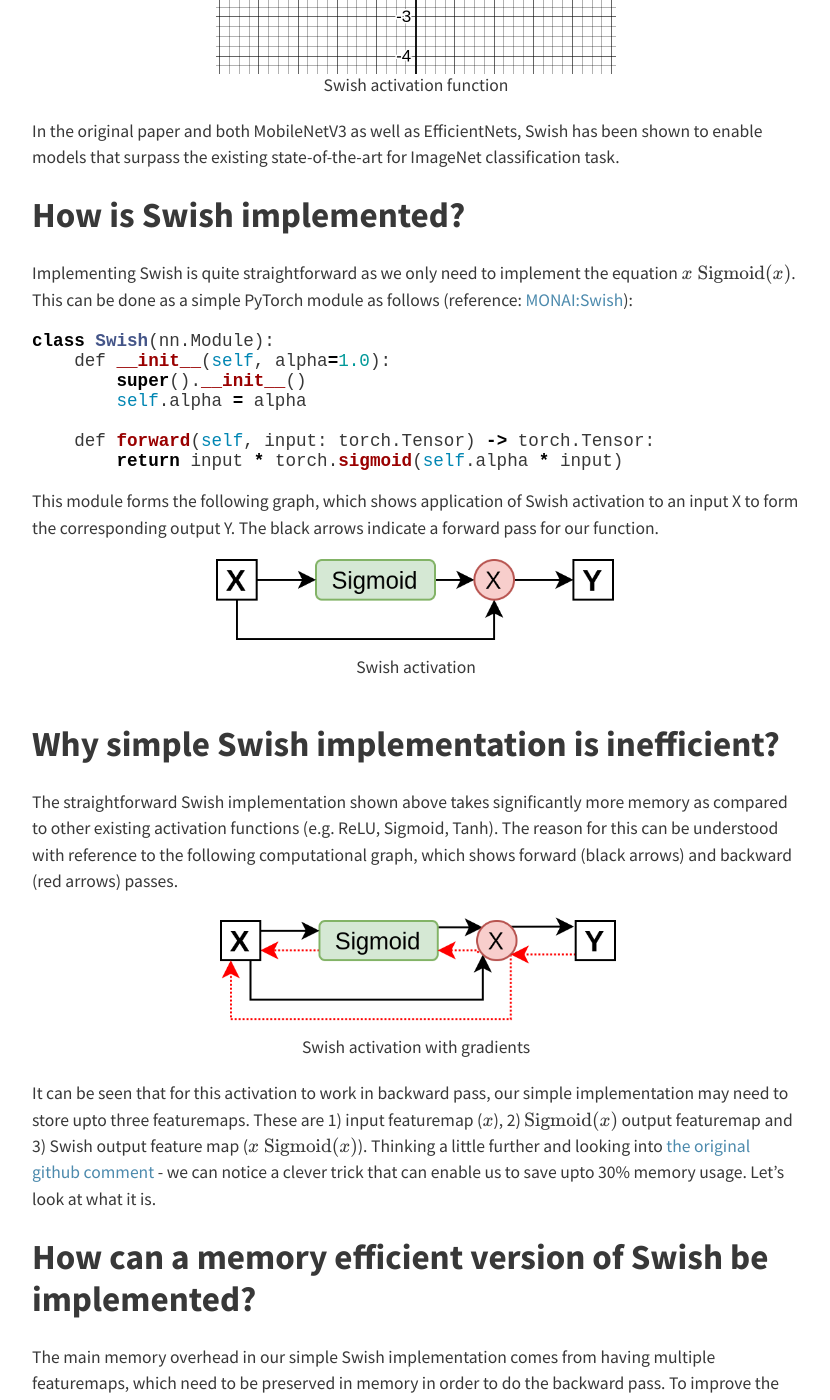
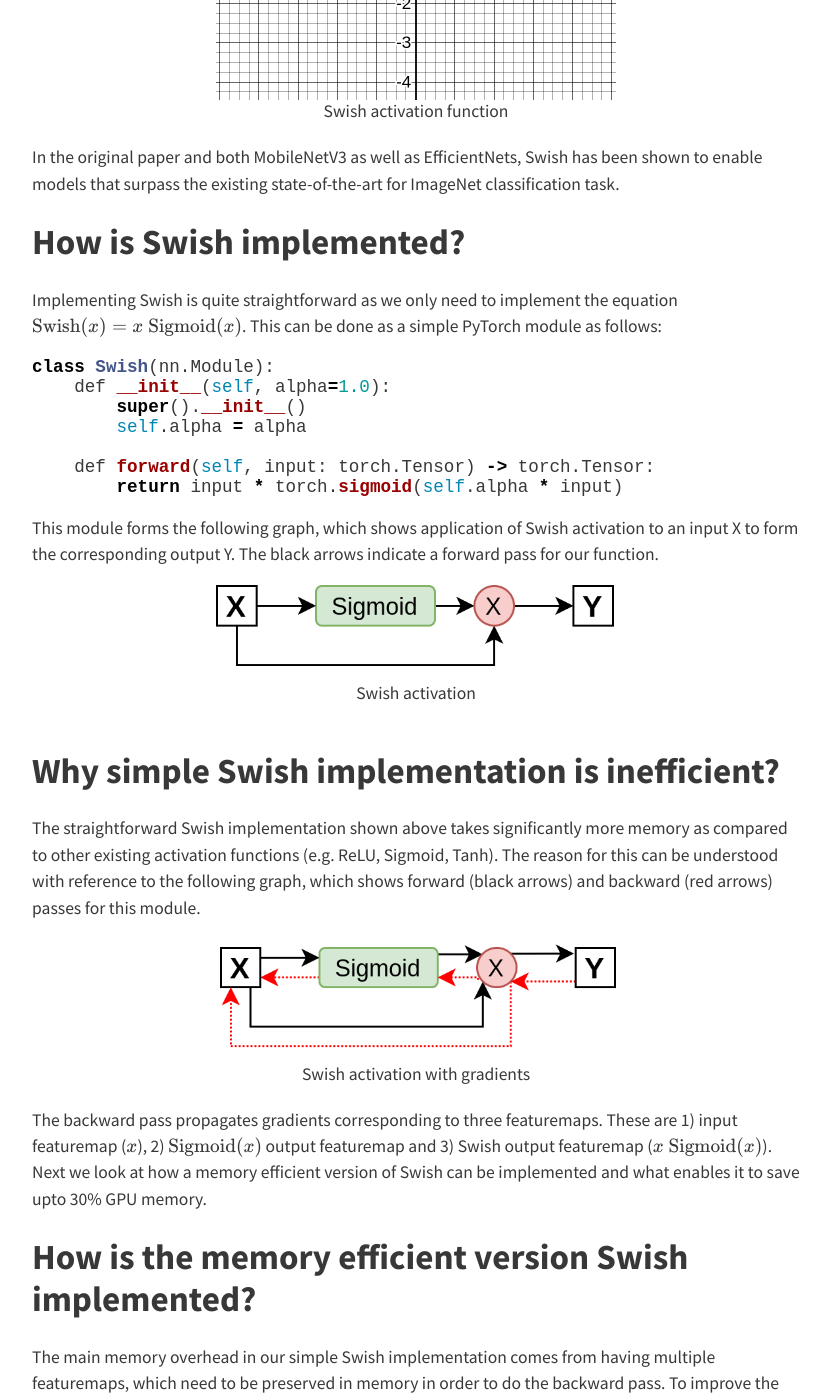
Before and after one commit to adeeplearner/adeeplearner.github.io, a Jekyll site: the page built from _posts/2021-05-17-memory-efficient-swish.md, in a window 1280 px wide and 1400 px high, scrolled down 1645 px. Shown: the whole window, without its empty margins (224-1054 px from the left). Built offline with Jekyll 4.4.1, drawn with Linux system fonts in a browser that asks for light colours; nearby versions of some CDN libraries; formulas are drawn with MathJax 3; comment, search, counter and statistics services are not loaded; some of the changed text lies outside the part shown.

Commit message:
fix typos, update text
Signed-off-by: masadcv <muhammad.asad@kcl.ac.uk>

```diff
--- a/_posts/2021-05-17-memory-efficient-swish.md
+++ b/_posts/2021-05-17-memory-efficient-swish.md
@@ -1,31 +1,32 @@
 ---
 layout: post
 mathjax: true
-title: Notes on Memory Efficient Swish
+title: My notes on Memory Efficient Swish
 
 # optional stuff
 tags: [machine learning, activation, efficiency, neural networks]
 feature-img: "assets/img/banner_sky2.png"
 ---
 
-Recently, while implementing EfficientNet networks I came across a [github comment](https://github.com/lukemelas/EfficientNet-PyTorch/issues/18#issuecomment-511677853){:target="_blank"} detailing an implementation of Swish activation function that promises saving upto 30% GPU memory usage for EfficientNets. This post is briefly going to touch upon the details of this implementation and explain what makes this simple implementation save such a significant amount of memory.
+Recently, while implementing EfficientNet networks I came across a [github comment](https://github.com/lukemelas/EfficientNet-PyTorch/issues/18#issuecomment-511677853){:target="_blank"} detailing an implementation of Swish activation function that promises saving upto 30% GPU memory usage for EfficientNets. In this (short) blog post I will briefly go over the details of this implementation and explain what enables this implementation to save GPU memory.
 
 >   More precisely in this post I will cover:
 > - What is a Swish activation function?
 > - How is Swish implemented?
-> - How can a memory efficient version of Swish be implemented?
-> - What really makes this alternate implementation more memory efficient?
-> - How much improvement can be had?
+> - Why simple Swish implementation is inefficient?
+> - How is the memory efficient version Swish implemented?
+> - What makes this implementation save GPU memory?
+> - How much GPU memory is saved?
 
 The content of this post is largely based on [the original github comment](https://github.com/lukemelas/EfficientNet-PyTorch/issues/18#issuecomment-511677853){:target="_blank"}. To benchmark the memory usage, I use EfficientNet implementation from [MONAI](https://github.com/Project-MONAI/MONAI){:target="_blank"}. All codes discussed below are written using current PyTorch release and hence I assume the reader has basic knowledge of how simple modules can be written in PyTorch.
 
-I have written the following code for memory usage reported in this post:
+I have written the following script to report memory usage in this post:
 
 [https://github.com/masadcv/MONAIMemoryEfficientSwish](https://github.com/masadcv/MONAIMemoryEfficientSwish){:target="_blank"}
 
 
 ## What is a Swish activation function?
-First proposed in [paper from Google Brain team](https://arxiv.org/pdf/1710.05941.pdf){:target="_blank"}, Swish is an activation function that is widely employed in recent deep learning models, including [MobileNetV3](https://arxiv.org/pdf/1710.05941.pdf){:target="_blank"} and [EfficientNets](https://arxiv.org/pdf/1905.11946.pdf){:target="_blank"} both of which are from the Goole Brain team. Swish function is defined as:
+First proposed in [paper from Google Brain team](https://arxiv.org/pdf/1710.05941.pdf){:target="_blank"}, Swish is an activation function that has recently been used in deep learning models, including [MobileNetV3](https://arxiv.org/pdf/1710.05941.pdf){:target="_blank"} and [EfficientNets](https://arxiv.org/pdf/1905.11946.pdf){:target="_blank"}. Mathematically, Swish function is defined as:
 
 $$ \text{Swish}(x) = x ~ \text{Sigmoid}(\alpha x) ~~~~\text{for}~ \alpha=1.0 $$
 
@@ -35,7 +36,7 @@
 In the original paper and both MobileNetV3 as well as EfficientNets, Swish has been shown to enable models that surpass the existing state-of-the-art for ImageNet classification task.
 
 ## How is Swish implemented?
-Implementing Swish is quite straightforward as we only need to implement the equation $$ x ~ \text{Sigmoid}(x) $$. This can be done as a simple PyTorch module as follows (reference: [MONAI:Swish](https://github.com/Project-MONAI/MONAI/blob/96cb3cb182e8928779fcbccbf443657cff4b4582/monai/networks/blocks/activation.py#L16){:target="_blank"}):
+Implementing Swish is quite straightforward as we only need to implement the equation $$ \text{Swish}(x) = x ~ \text{Sigmoid}(x) $$. This can be done as a simple PyTorch module as follows:
 
 {% highlight js %}
 class Swish(nn.Module):
@@ -53,16 +54,16 @@
 {% include image.html src="/assets/blog/memoryeffswish/swish_drawings-NSwish.png" alt="Swish activation" caption="Swish activation" width=400 %}
 
 ## Why simple Swish implementation is inefficient?
-The straightforward Swish implementation shown above takes significantly more memory as compared to other existing activation functions (e.g. ReLU, Sigmoid, Tanh). The reason for this can be understood with reference to the following computational graph, which shows forward (black arrows) and backward (red arrows) passes.
+The straightforward Swish implementation shown above takes significantly more memory as compared to other existing activation functions (e.g. ReLU, Sigmoid, Tanh). The reason for this can be understood with reference to the following graph, which shows forward (black arrows) and backward (red arrows) passes for this module.
 
 {% include image.html src="/assets/blog/memoryeffswish/swish_drawings-NSwishGrad.png" alt="Swish activation with gradients" caption="Swish activation with gradients" width=400 %}
 
-It can be seen that for this activation to work in backward pass, our simple implementation may need to store upto three featuremaps. These are 1) input featuremap ($$x$$), 2) $$\text{Sigmoid}(x)$$ output featuremap and 3) Swish output feature map ($$ x ~\text{Sigmoid}(x)$$). Thinking a little further and looking into [the original github comment](https://github.com/lukemelas/EfficientNet-PyTorch/issues/18#issuecomment-511677853){:target="_blank"} - we can notice a clever trick that can enable us to save upto 30% memory usage. Let's look at what it is.
+The backward pass propagates gradients corresponding to three featuremaps. These are 1) input featuremap ($$x$$), 2) $$\text{Sigmoid}(x)$$ output featuremap and 3) Swish output featuremap ($$ x ~\text{Sigmoid}(x)$$). Next we look at how a memory efficient version of Swish can be implemented and what enables it to save upto 30% GPU memory.
+## How is the memory efficient version Swish implemented?
 
-## How can a memory efficient version of Swish be implemented?
 The main memory overhead in our simple Swish implementation comes from having multiple featuremaps, which need to be preserved in memory in order to do the backward pass. To improve the memory efficiency, we would need to reduce this - which is exactly what is achieved with the implementation from [the original github comment](https://github.com/lukemelas/EfficientNet-PyTorch/issues/18#issuecomment-511677853){:target="_blank"}. It implements Swish as a single module, where gradient for only the input ($$x$$) is calculated. This *hides* the intermediate gradients and hence only requires saving input ($$x$$) - resulting in significantly reduced memory requirements.
 
-Let's look at the memory efficient Swish code (reference: [MONAI:MemEffSwish](https://github.com/Project-MONAI/MONAI/blob/96cb3cb182e8928779fcbccbf443657cff4b4582/monai/networks/blocks/activation.py#L46){:target="_blank"}):
+Let's look at the memory efficient Swish code:
 {% highlight js %}
 class SwishImplementation(torch.autograd.Function):
     @staticmethod
@@ -82,26 +83,27 @@
         return SwishImplementation.apply(input)
 {% endhighlight %}
 
-And the updated memory efficient Swish module (notice the gradients only saved at input/output()):
+And the updated memory efficient Swish module:
 
 {% include image.html src="/assets/blog/memoryeffswish/swish_drawings-MemEffSwish.png" alt="Memory efficient Swish activation" caption="Memory efficient Swish activation" width=400 %}
 
-## What really makes this alternate implementation more memory efficient?
-The trick that enables this alternate implementation work, is that only the input featuremap is saved and used for gradient calculation. A minor overhead this has is increasing the computation for backward pass, which is where the complete gradient is worked out and propagated to layer's input. In order to understand how this can be done, let's work out the gradient of Swish:
+
+## What makes this implementation save GPU memory?
+The trick that enables this alternate implementation work, is that only the input featuremap is saved and used for gradient calculation. A minor overhead this has is increasing the computation for backward pass. In order to understand how this can be done, let's work out the gradient of Swish:
 
 Recall that Swish is defined as:
 
 $$ \text{Swish}(x) = x \frac{1}{1+e^{-x}} $$
 
-In order to do backpropagation, we need to work out partial derivative of $$\text{Swish}$$ w.r.t $$x$$, i.e. $$ \frac{\partial S}{\partial x}. This can be achieved with product rule as:
+In order to do backpropagation, we need to work out partial derivative of $$\text{Swish}$$ w.r.t $$x$$, i.e. $$ \frac{\partial ~ \text{Swish}}{\partial x} $$. This can be achieved with product rule as:
 
-$$ \frac{\partial S}{\partial x} =  U \frac{\partial V}{\partial x} + V \frac{\partial U}{\partial x}$$
+$$ \frac{\partial ~ \text{Swish}}{\partial x} =  U \frac{\partial V}{\partial x} + V \frac{\partial U}{\partial x}$$
 
 where $$ U = x $$ and $$ V = \frac{1}{1+e^{-x}} $$.
 
 We can start substituting and simplifying:
 
-$$ \frac{\partial S}{\partial x} = x \frac{\partial (1+e^{-x})^{-1}}{\partial x} + (1+e^{-x})^{-1} (\frac{\partial x}{\partial x}) $$
+$$ \frac{\partial ~ \text{Swish}}{\partial x} = x \frac{\partial (1+e^{-x})^{-1}}{\partial x} + (1+e^{-x})^{-1} (\frac{\partial x}{\partial x}) $$
 
 $$ = x \frac{e^{-x}}{(1+e^{-x})^{2}} + \frac{1}{1+e^{-x}} $$
 
@@ -127,23 +129,19 @@
 
 Lastly, we can replace $$\text{Sigmoid}(x) = \frac{1}{1+e^{-x}} $$ to get our simplified differential equation:
 
-$$ \frac{\partial S}{\partial x} = \text{Sigmoid}(x) \left(x \left(1 - \text{Sigmoid}\left(x\right)\right) + 1 \right) $$
+$$ \frac{\partial ~ \text{Swish}}{\partial x} = \text{Sigmoid}(x) \left(x \left(1 - \text{Sigmoid}\left(x\right)\right) + 1 \right) $$
 
-Notice this equation only depends on input $$x$$ and hence in our forward pass we only need to preserve $$x$$. This is the equation implemented in [the original github comment](https://github.com/lukemelas/EfficientNet-PyTorch/issues/18#issuecomment-511677853){:target="_blank"} as well as in [MONAI's Memory Efficient Swish implementation](https://github.com/Project-MONAI/MONAI/blob/96cb3cb182e8928779fcbccbf443657cff4b4582/monai/networks/blocks/activation.py#L46){:target="_blank"}.
+Notice this equation only depends on input $$x$$ and hence in our forward pass we only need to preserve $$x$$.
 
-## How much improvement can be had?
+## How much GPU memory is saved?
 Finally, let's look at how much improvement in memory allocation we can have with this simple trick.
 
-For different EfficientNet models (from: [MONAI](https://github.com/Project-MONAI/MONAI/blob/dev/monai/networks/nets/efficientnet.py){:target="_blank"}), we can see a significant improvement in memory requirements:
+For different EfficientNet models we see a significant improvement in memory requirements:
 
-{% include image.html src="/assets/blog/memoryeffswish/figure_efficientnets.png" alt="Efficient-B0 to B6 with/without MemEffSwish" caption="Efficient-B0 to B6 with/without MemEffSwish" width=700 %}
+{% include image.html src="/assets/blog/memoryeffswish/figure_efficientnets.png" alt="Efficient-B0 to B7 with/without MemEffSwish" caption="Efficient-B0 to B6 with/without MemEffSwish" width=700 %}
 
 The improvement is significant, especially for bigger EfficientNet models. This is due to the fact that bigger models have both bigger as well as more featuremaps.
 
 Lastly, we can also see improvements w.r.t the size of a single featuremap. This again shows significiant improvement, even greater than in EfficientNets, which roughly corresponds to the original ~30% improvement reported in the original github comment.
 
 {% include image.html src="/assets/blog/memoryeffswish/figure_singlelayer.png" alt="Different size featuremaps with/without MemEffSwish" caption="Different size featuremaps with/without MemEffSwish" width=700 %}
-
-Code used for these performance benchmarks can be accessed at: [https://github.com/masadcv/MONAIMemoryEfficientSwish](https://github.com/masadcv/MONAIMemoryEfficientSwish){:target="_blank"}
-
----
```
